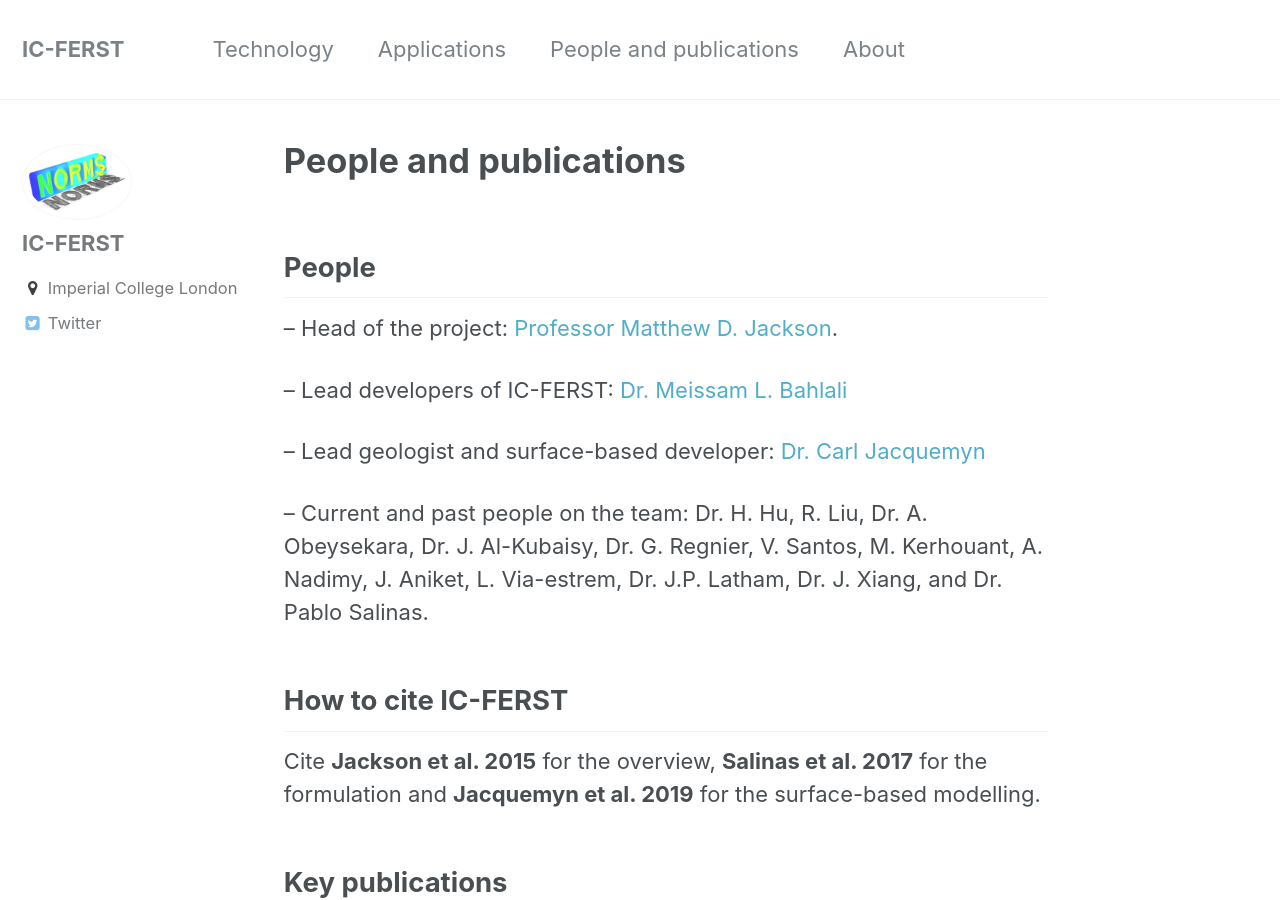
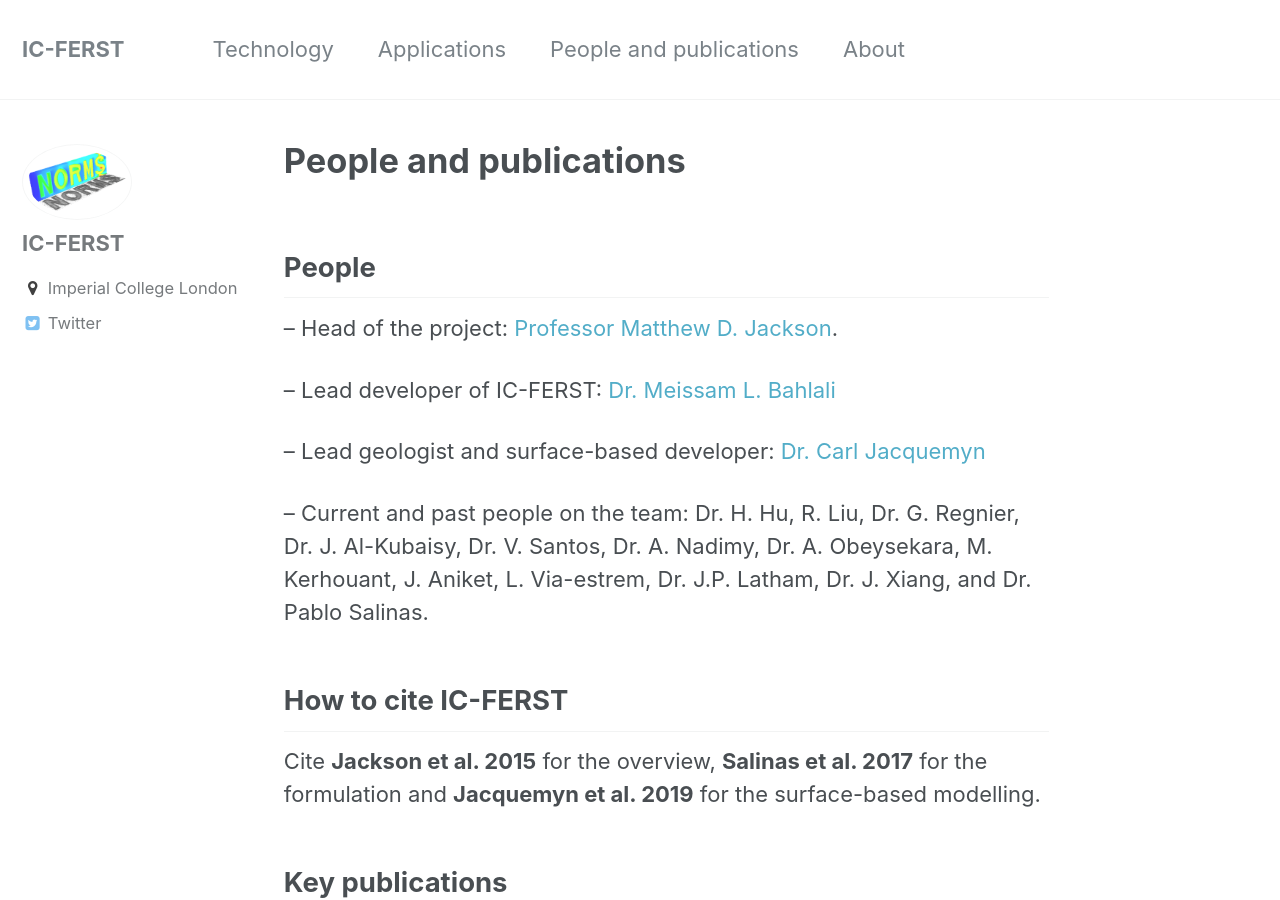
Before and after one commit to Multifluids/multifluids.github.com, a Jekyll site: the page built from _pages/people.md, in a window 1280 px wide and 900 px high. Built offline with Jekyll 4.4.1, drawn with Linux system fonts in a browser that asks for light colours.

```diff
--- a/_pages/people.md
+++ b/_pages/people.md
@@ -8,11 +8,11 @@ excerpt: ""
 
  -- Head of the project: <a href="https://profiles.imperial.ac.uk/m.d.jackson">Professor Matthew D. Jackson</a>.
 
- -- Lead developers of IC-FERST: <a href="https://profiles.imperial.ac.uk/m.bahlali">Dr. Meissam L. Bahlali</a>
+ -- Lead developer of IC-FERST: <a href="https://profiles.imperial.ac.uk/m.bahlali">Dr. Meissam L. Bahlali</a>
 
  -- Lead geologist and surface-based developer: <a href="https://profiles.imperial.ac.uk/c.jacquemyn">Dr. Carl Jacquemyn</a>
 
- -- Current and past people on the team: Dr. H. Hu, R. Liu, Dr. A. Obeysekara, Dr. J. Al-Kubaisy, Dr. G. Regnier, V. Santos, M. Kerhouant, A. Nadimy, J. Aniket, L. Via-estrem, Dr. J.P. Latham, Dr. J. Xiang, and Dr. Pablo Salinas.
+ -- Current and past people on the team: Dr. H. Hu, R. Liu, Dr. G. Regnier, Dr. J. Al-Kubaisy, Dr. V. Santos, Dr. A. Nadimy, Dr. A. Obeysekara, M. Kerhouant, J. Aniket, L. Via-estrem, Dr. J.P. Latham, Dr. J. Xiang, and Dr. Pablo Salinas.
 
 ## How to cite IC-FERST
 
```
